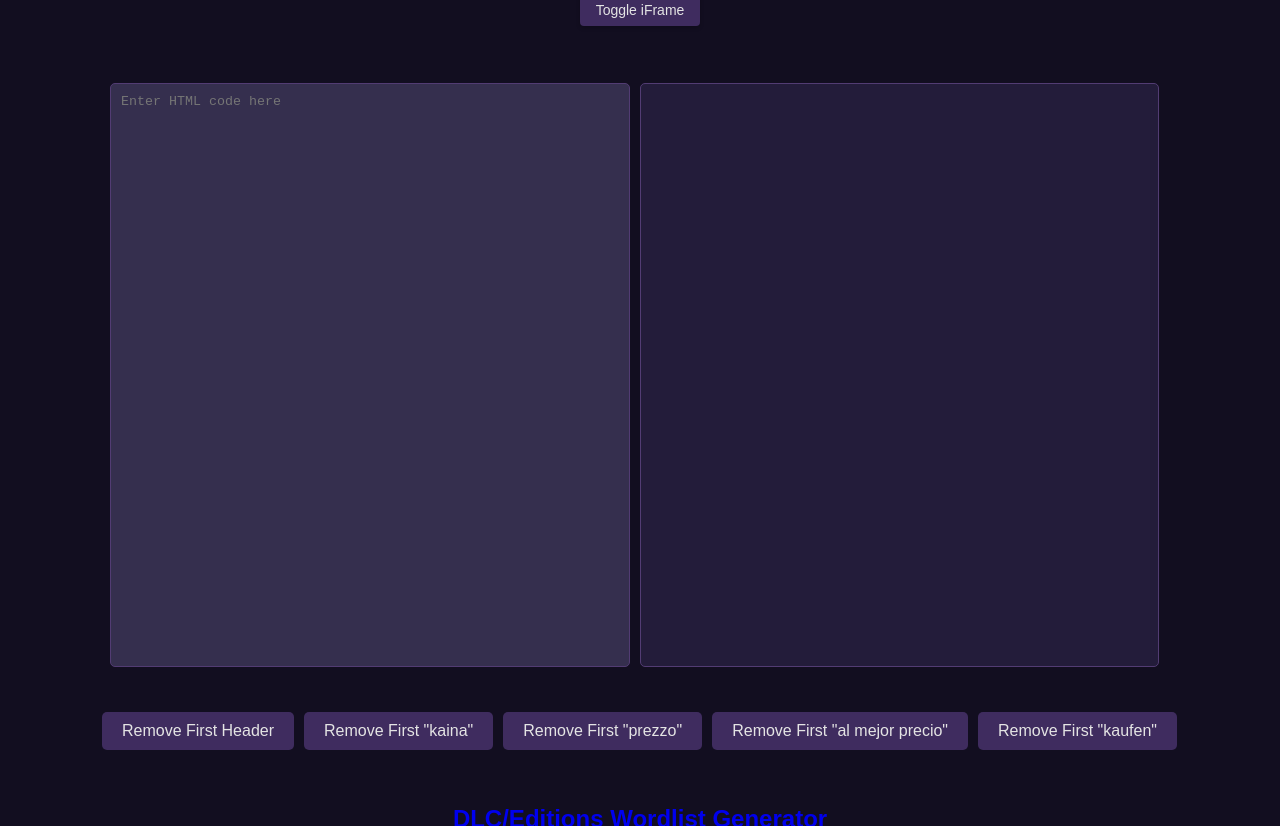
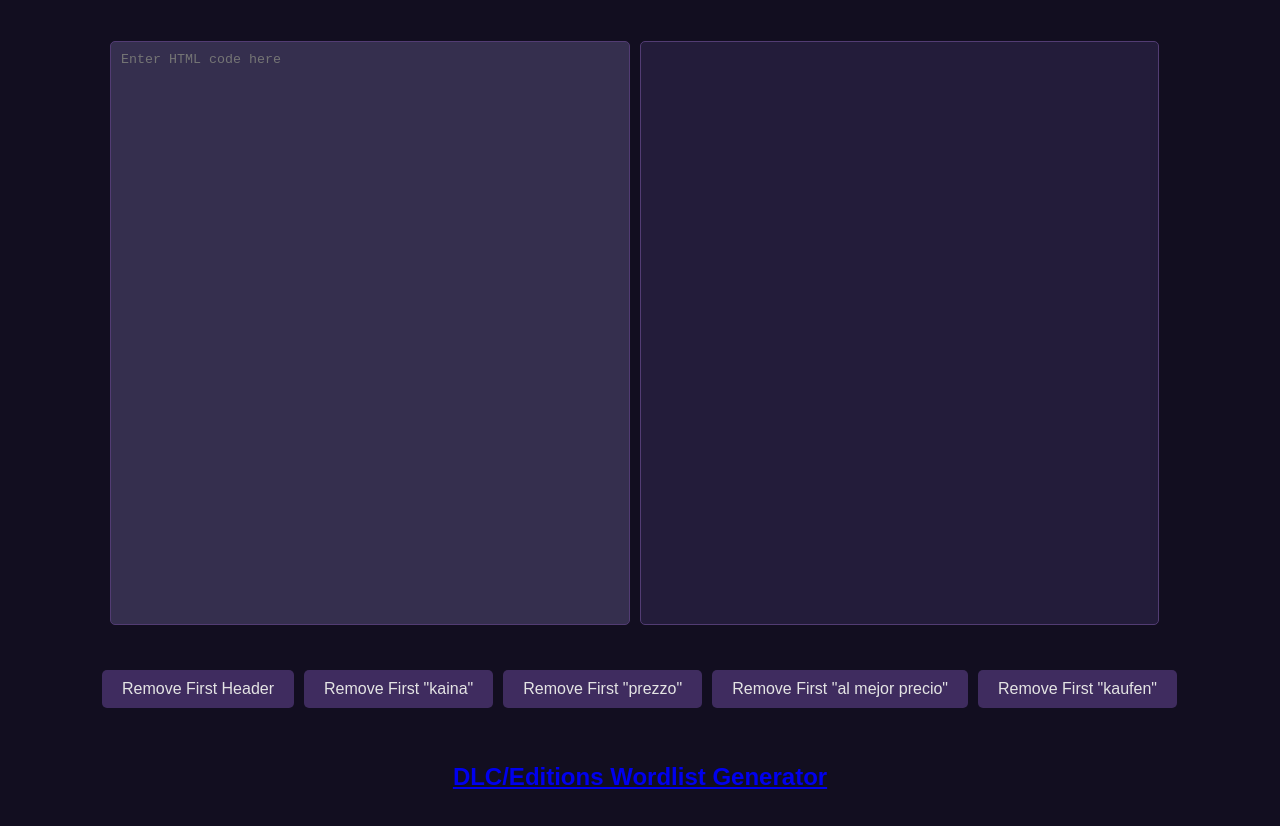
Before and after one commit to Takenito/TT, a plain HTML site: page index.html in a window 1280 px wide. Shown: the part 126-952 px from the top of the page. Drawn offline with Linux system fonts and the light colour scheme.

Commit message:
Update index.html
removed toggle iframe

```diff
--- a/index.html
+++ b/index.html
@@ -22,7 +22,6 @@
   <h1 id="color-changing-heading">ᓚᘏᗢ</h1>
   <script src="Dependencies/Javascript/header_tech.js"></script>
 
-  <button id="toggle-iframe-btn">Toggle iFrame</button>
   <iframe id="cosmic-iframe" src="Dependencies/cosmic_editor.html" width="105%" height="750px"></iframe>
 
 <div class="center-section">
```
